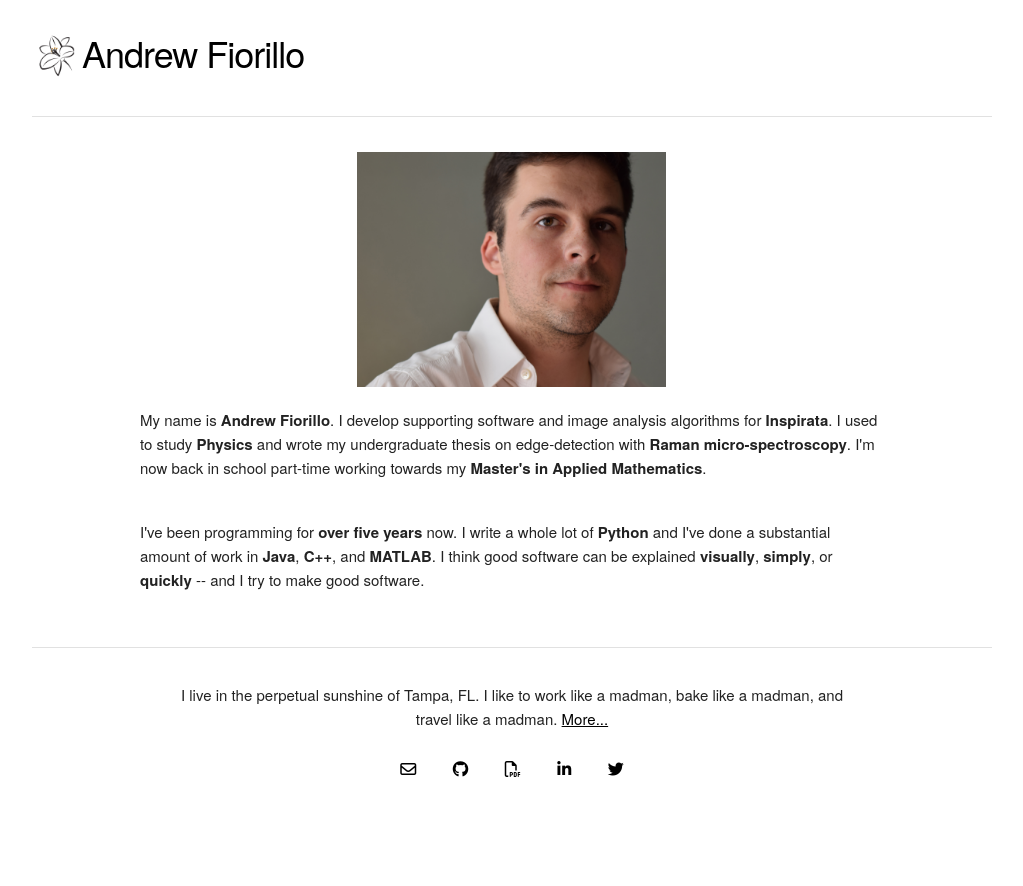
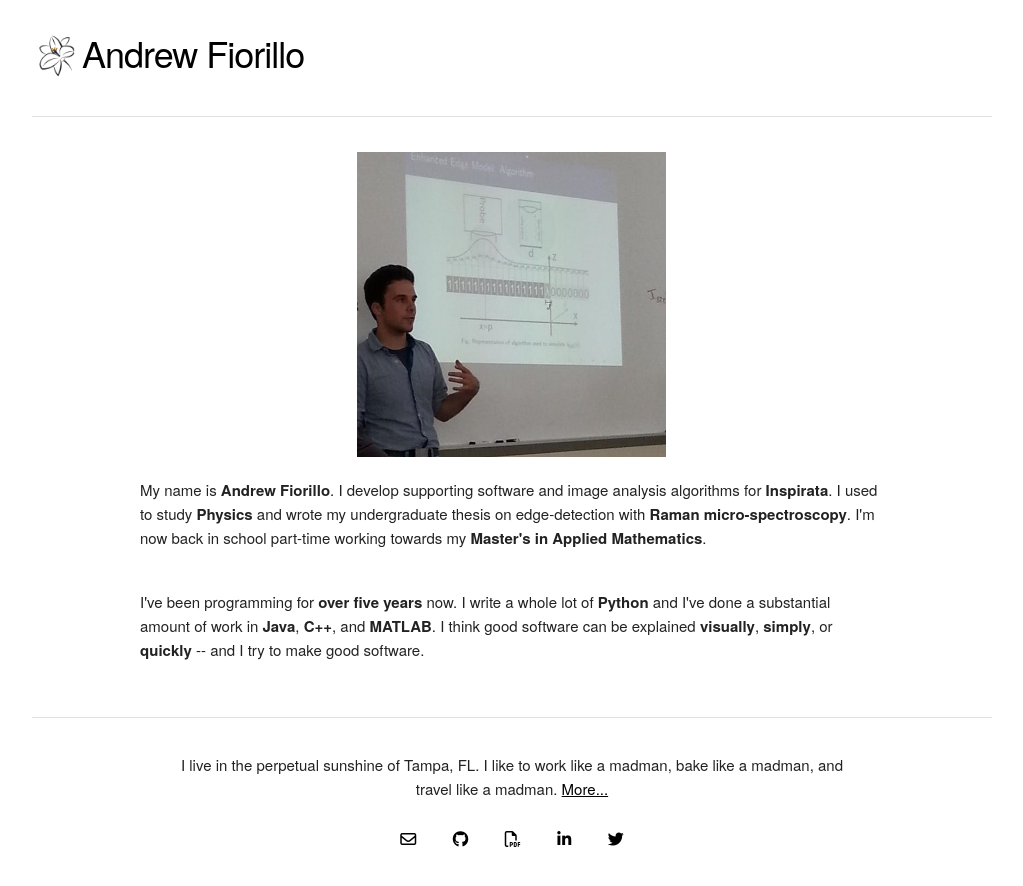
Before and after one commit to afiorillo/andrewmfiorillo.github.io, a Jekyll site: the page built from about.html, in a window 1280 px wide. Shown: the top 886 px of the page, without its empty margins (128-1151 px from the left). Built offline with Jekyll 4.4.1, drawn with Linux system fonts in a browser that asks for light colours; nearby versions of some CDN libraries; some web fonts are replaced.

Commit message:
Updated avatar.jpg

```diff
--- a/about.html
+++ b/about.html
@@ -3,7 +3,7 @@ layout: default
 permalink: /about
 ---
 
-<img src="/images/avatar_1x.png" srcset="/images/avatar_2x.png 2x, /images/avatar_3x.png 3x" class="third-width-img">
+<img src="/images/avatar.jpg" class="third-width-img">
 
 <p class="bio-body">
   My name is <b>Andrew Fiorillo</b>.
```
Also changed, not shown: images/avatar.jpg (added), images/avatar_1x.png (deleted), images/avatar_2x.png (deleted), images/avatar_3x.png (deleted).
